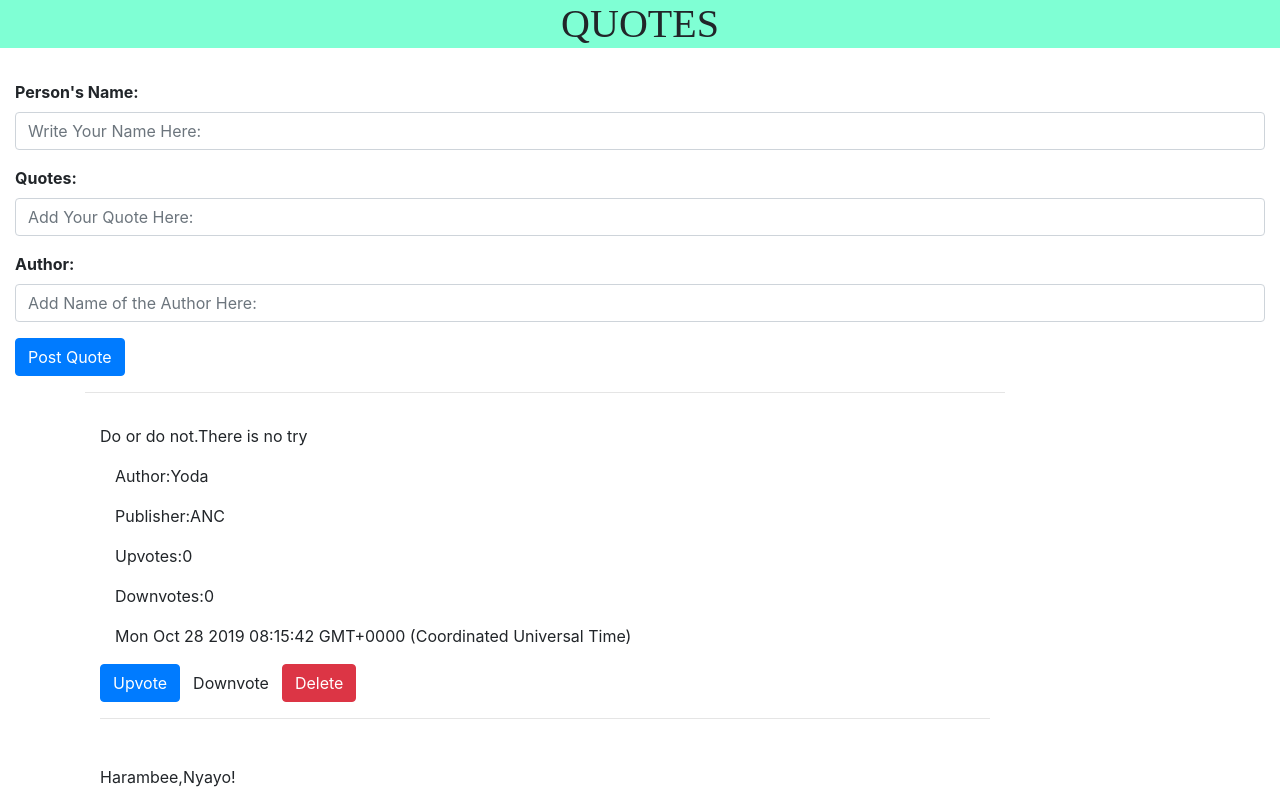
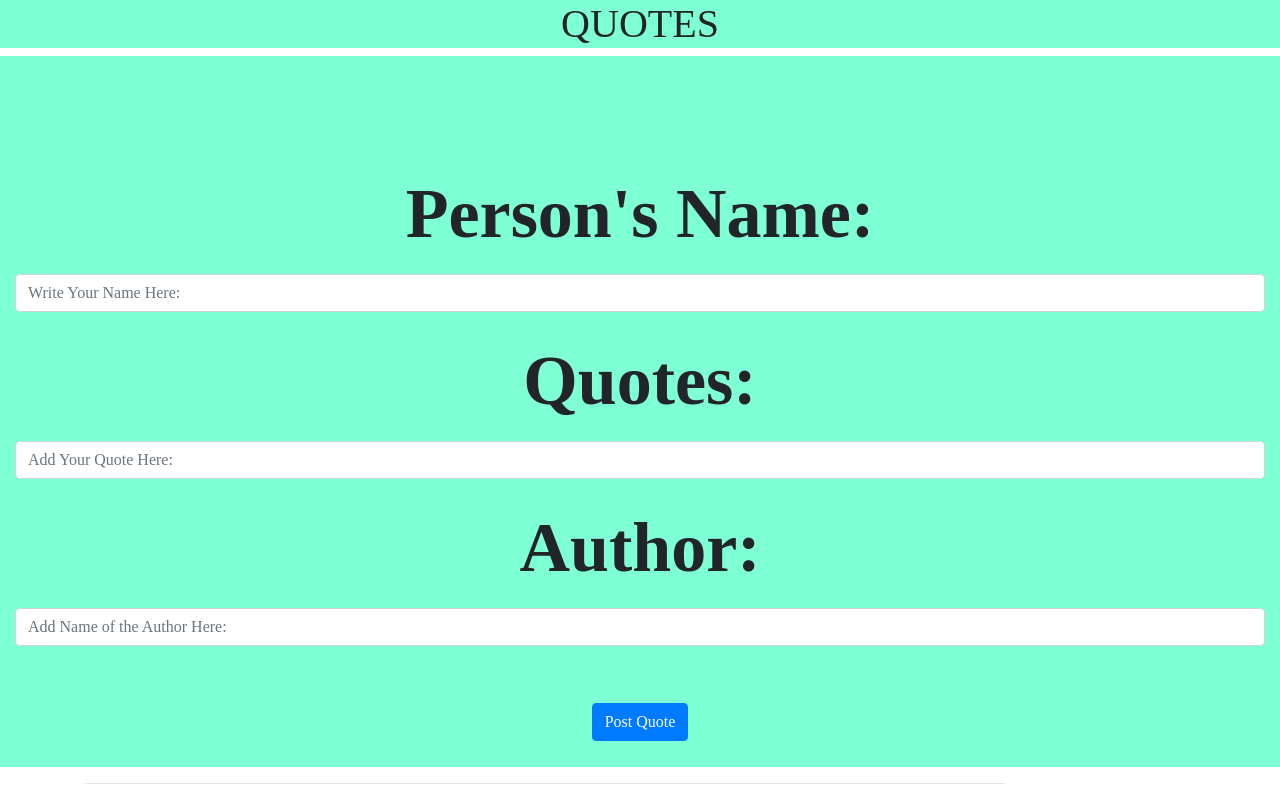
Before and after one commit to francis-mbithi/quotes, an Angular app: page / in a window 1280 px wide. Shown: the top 800 px of the page. Built offline with nearby package versions, Linux system fonts and the light colour scheme.

Commit message:
add form styles

```diff
--- a/src/app/form/form.component.css
+++ b/src/app/form/form.component.css
@@ -0,0 +1,16 @@
+.myQuote{
+    padding: 15px;
+  }
+
+  .container-fluid{
+    /* padding: 1px; */
+    text-align: center;
+    background-color:aquamarine;
+    font-family: 'Times New Roman', Times, serif;
+    font-size: 70px;
+  }
+
+  /* .line
+  {
+    height: 5px;
+  } */
--- a/src/app/quote/quote.component.html
+++ b/src/app/quote/quote.component.html
@@ -14,7 +14,7 @@
           <p  *ngIf="highestUpvote()!==quote.upvotes || quote.upvotes===0">{{quote.quote}}</p>
           <app-details [quote]="quote"></app-details>
 
-          <!-- <hr size="50"> -->
+
 
 
           <button class="btn btn-primary" (click)="upvote(i)">Upvote</button>
@@ -27,5 +27,3 @@
       </div>
     </div>
   </div>
-
-<!-- </div> -->
```
